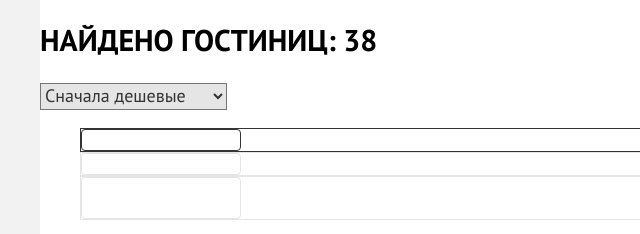
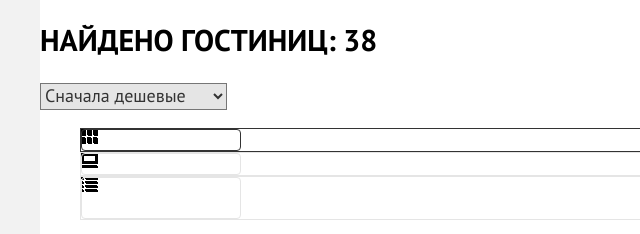
Before and after one commit to romkalan/Sedona, a plain HTML site: page catalog.html in a window 1280 px wide. Shown: the part 1005-1239 px from the top of the page, 0-640 px from the left. Drawn offline with Linux system fonts and the light colour scheme.

Commit message:
add icons content

```diff
--- a/styles/styles.css
+++ b/styles/styles.css
@@ -361,19 +361,19 @@ ul {
 }
 
 .show-three-on-row {
-    background-image: url("../images/icons-for-filter/3-on-row.svg");
+    background-image: url("../images/icons-for-filter/filter-style-first.svg");
     background-repeat: no-repeat;
     border: 1px solid #333333;
 }
 
 .show-one-on-row {
-    background-image: url("../images/icons-for-filter/1-on-row.svg");
+    background-image: url("../images/icons-for-filter/filter-style-second.svg");
     background-repeat: no-repeat;
     border: 1px solid #E5E5E5;
 }
 
 .show-on-column {
-    background-image: url("../images/icons-for-filter/table-row.svg");
+    background-image: url("../images/icons-for-filter/filter-style-third.svg");
     background-repeat: no-repeat;
     border: 1px solid #E5E5E5;
 }
```
Also changed, not shown: images/context-icons/arrow-to-bottom.svg (added), images/context-icons/arrow.svg (added), images/context-icons/heart.svg (added), images/context-icons/home.svg (added), images/context-icons/search.svg (added), images/icons-for-filter/filter-style-first.svg (added), images/icons-for-filter/filter-style-second.svg (added), images/icons-for-filter/filter-style-third.svg (added).
